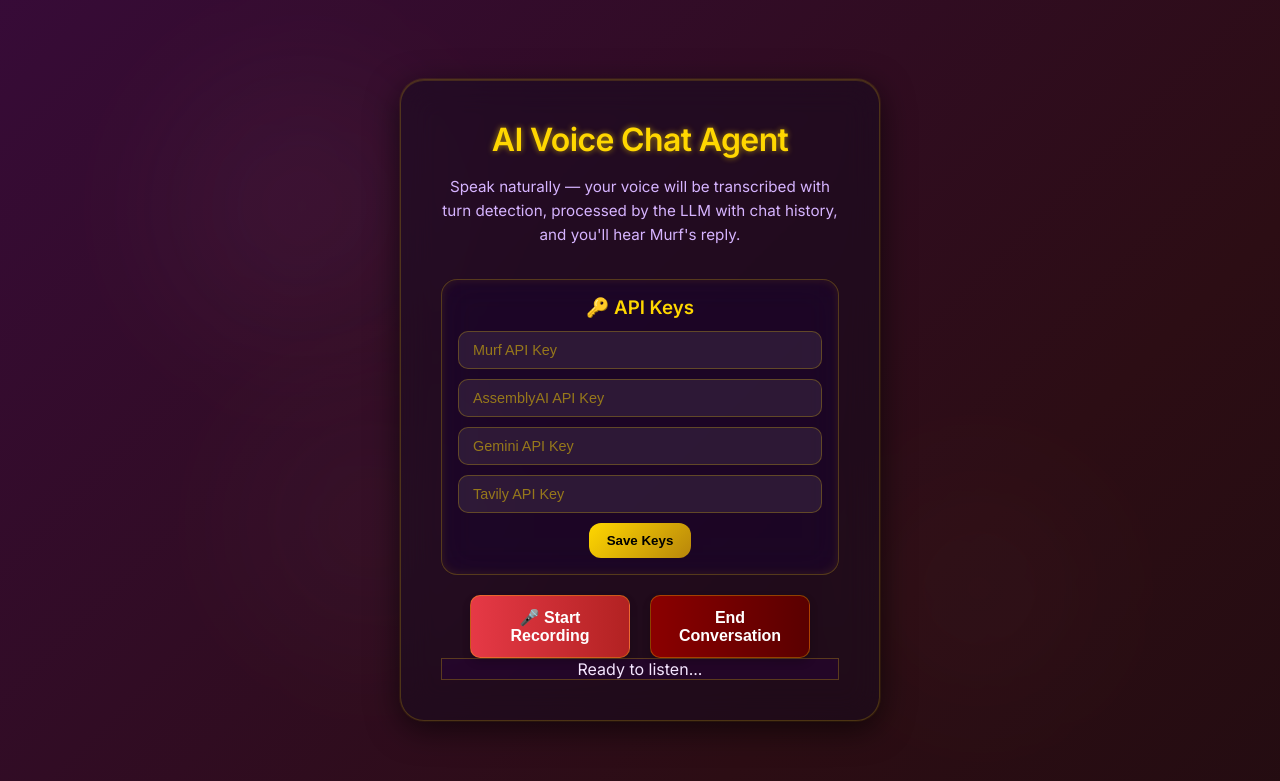
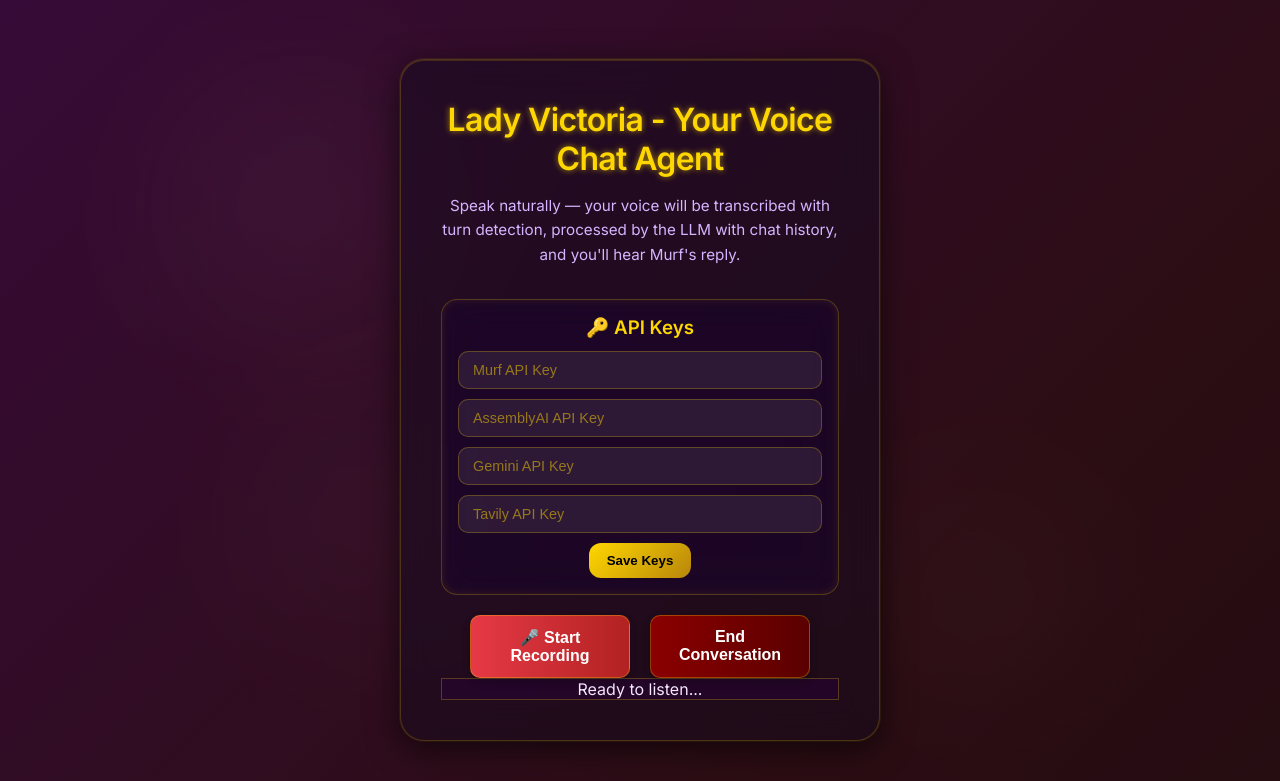
Before and after one commit to satya-2810/AI-Voice-Agent, a FastAPI app: page / in a window 1280 px wide. Shown: the top 781 px of the page. Run offline with FastAPI, Linux system fonts and the light colour scheme; parts of the project's set-up code (start-up, migrations or seed data) failed here and were passed over.

Commit message:
changed name in ui

```diff
--- a/templates/index.html
+++ b/templates/index.html
@@ -23,7 +23,7 @@
       <div class="glass-card">
         <!-- Header Section -->
         <div class="header-section">
-          <h1 class="title">AI Voice Chat Agent</h1>
+          <h1 class="title">Lady Victoria - Your Voice Chat Agent</h1>
           <p class="subtitle">
             Speak naturally — your voice will be transcribed with turn
             detection, processed by the LLM with chat history, and you'll hear
```
